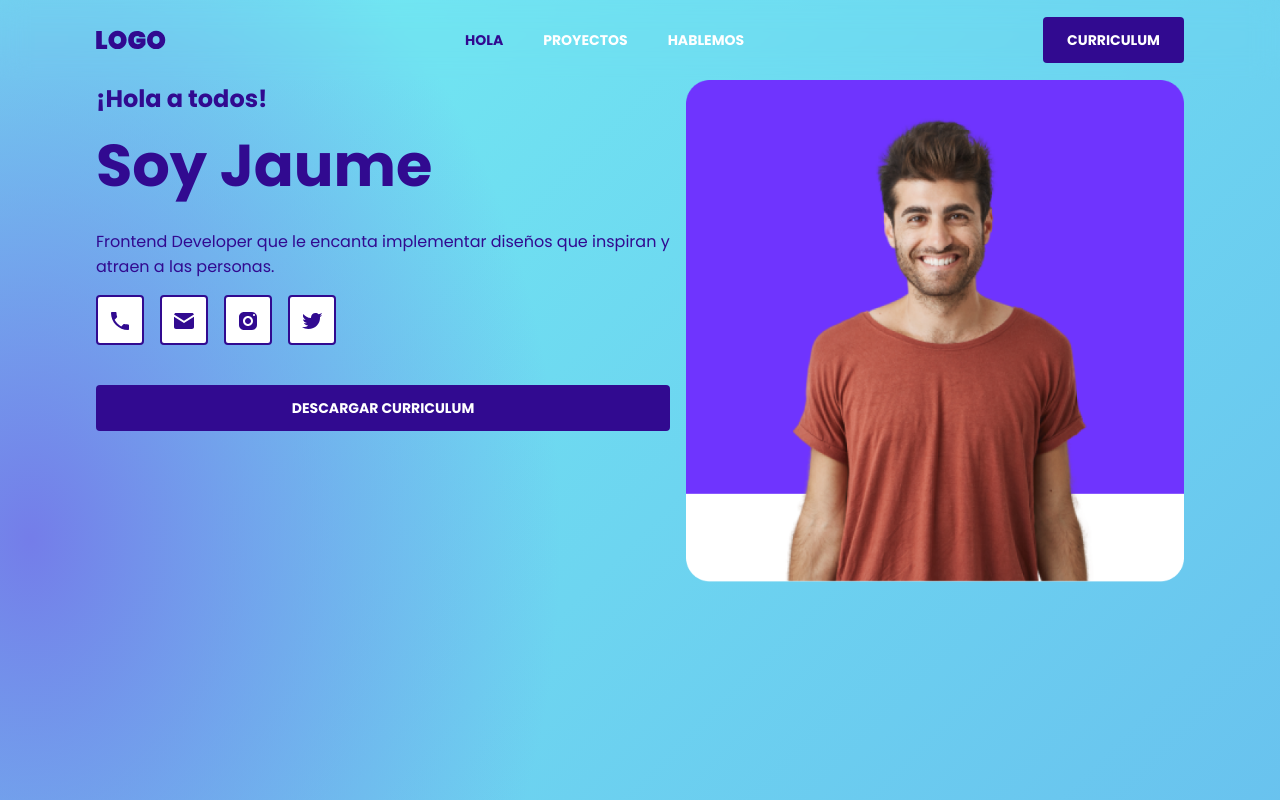
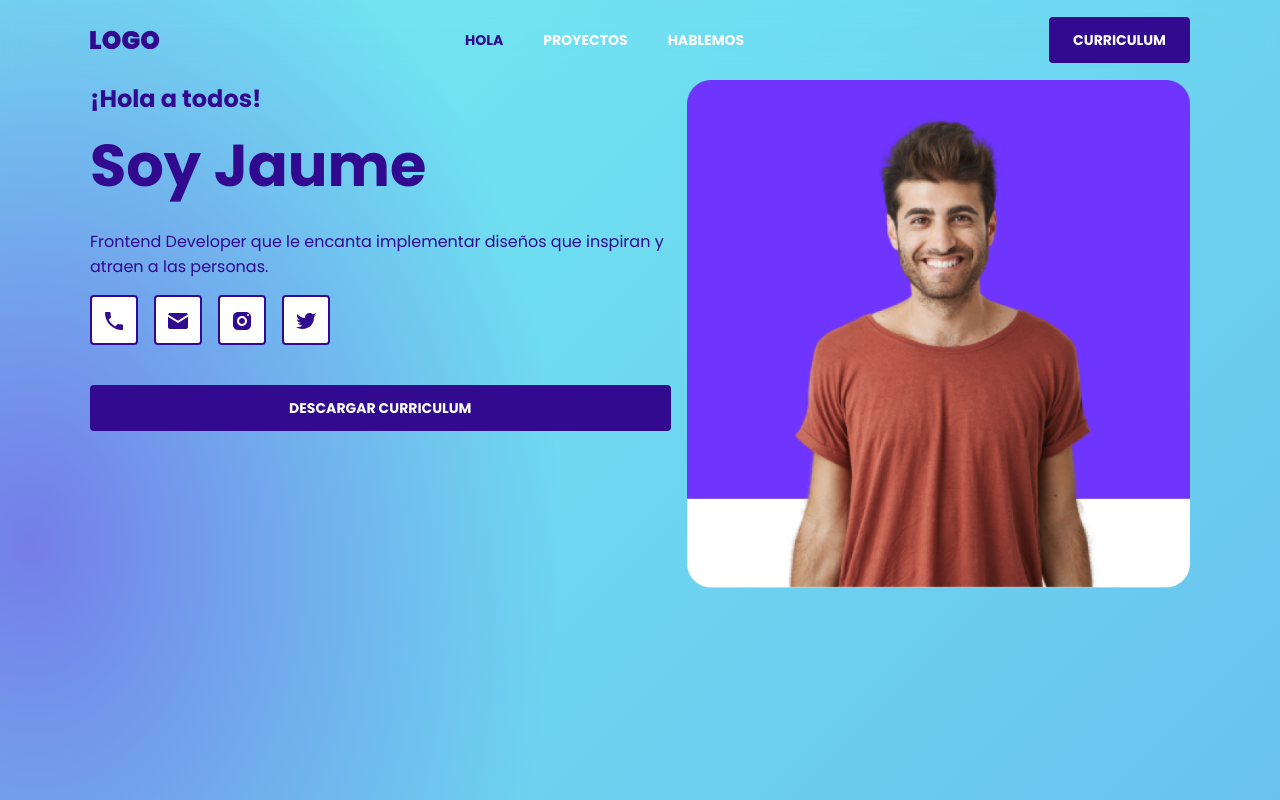
Before and after one commit to masakidev/jaume-portfolio, a plain HTML site: page index.html in a window 1280 px wide. Shown: the top 800 px of the page. Drawn offline with Linux system fonts and the light colour scheme.

Commit message:
added wrapper

```diff
--- a/css/header.css
+++ b/css/header.css
@@ -1,15 +1,22 @@
 .header {
     height: 5rem;
+    width: 100%;
     position: sticky;
     top: 0;
-    padding: 0 1rem;
     display: flex;
-    justify-content: space-between;
+    justify-content: center;
     align-items: center;
     backdrop-filter: blur(0.8rem);
     z-index: 1;
 }
 
+.navbar {
+    width: 100%;
+    padding: 0 1rem;
+    display: flex;
+    justify-content: space-between;
+    align-items: center;
+}
 
 .header__menu {
     display: none;
@@ -32,9 +39,8 @@
 
 /* Media Queries */
 @media screen and (min-width: 768px) {
-    .header {
-        padding: 0 6rem;
-        margin: auto;
+    .navbar {
+        max-inline-size: 1132px;
     }
 
     .header__menu {
--- a/css/wrapper.css
+++ b/css/wrapper.css
@@ -3,14 +3,10 @@
     margin: auto;
 }
 
-.wrapper .header {
-    backdrop-filter: blur(10px);
-}
-
 /* Media Queries */
 @media screen and (min-width: 768px) {
     .wrapper {
-        padding: 0 6rem;
+        max-width: 1132px;
     }
 }
 /* Media Queries */
--- a/index.html
+++ b/index.html
@@ -12,8 +12,9 @@
 <body>
     <!-- Header -->
     <header class="header">
+        <nav class="navbar">
             <img src="./images/LOGO.svg" width="70" alt="logo">
-        <nav class="header__menu">
+            <ul class="header__menu">
                 <li class="header__li--purple">
                     <a href="#hi">Hola</a>
                 </li>
@@ -23,8 +24,9 @@
                 <li>
                     <a href="#contact">Hablemos</a>
                 </li>
+            </ul>
+            <button class="btn btn--primary">Curriculum</button>
         </nav>
-        <button class="btn btn--primary">Curriculum</button>
     </header>
     <!-- Header -->
     <div class="wrapper">
```
Lines whose indentation alone changed are shown as unchanged.
